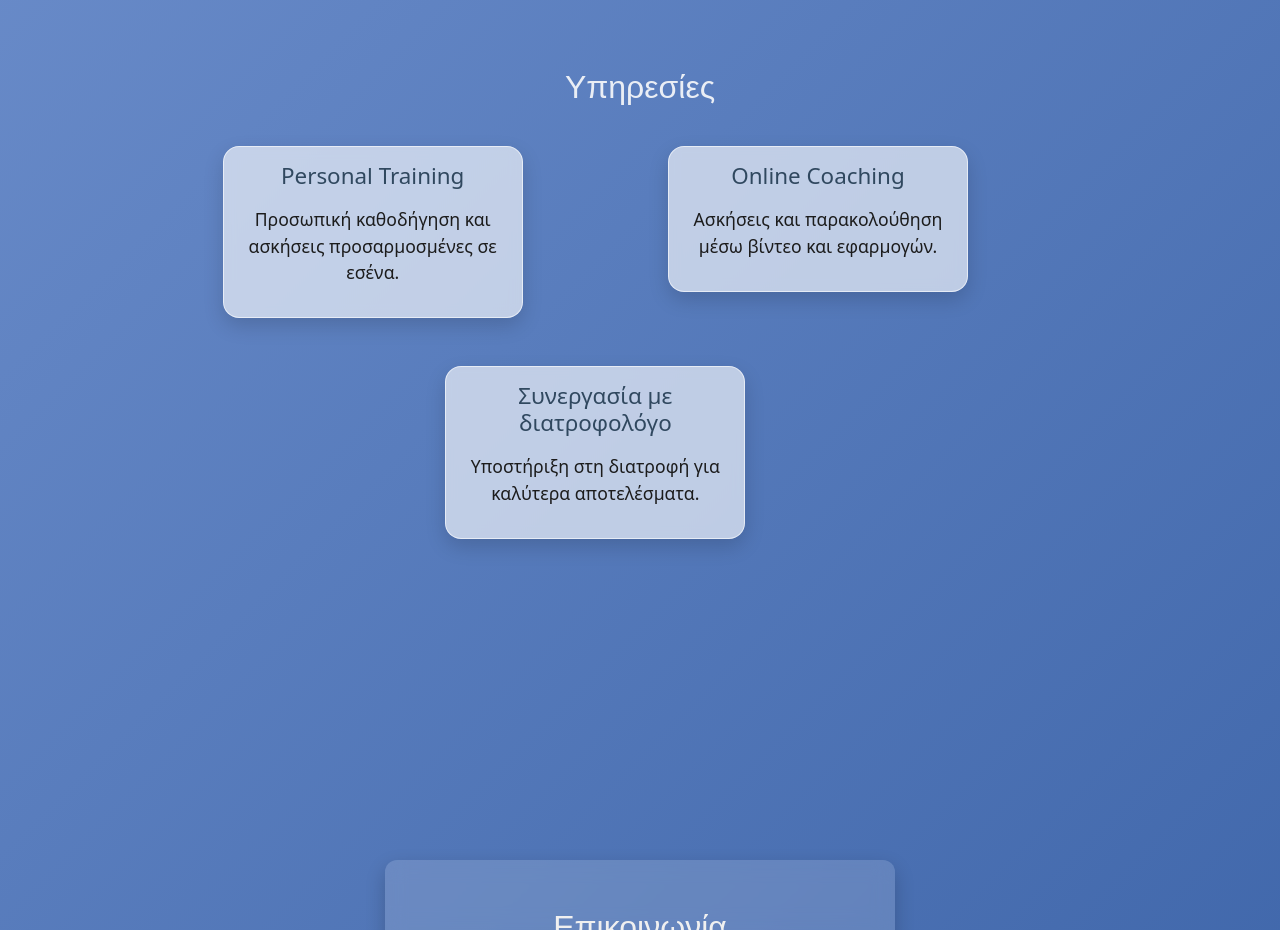
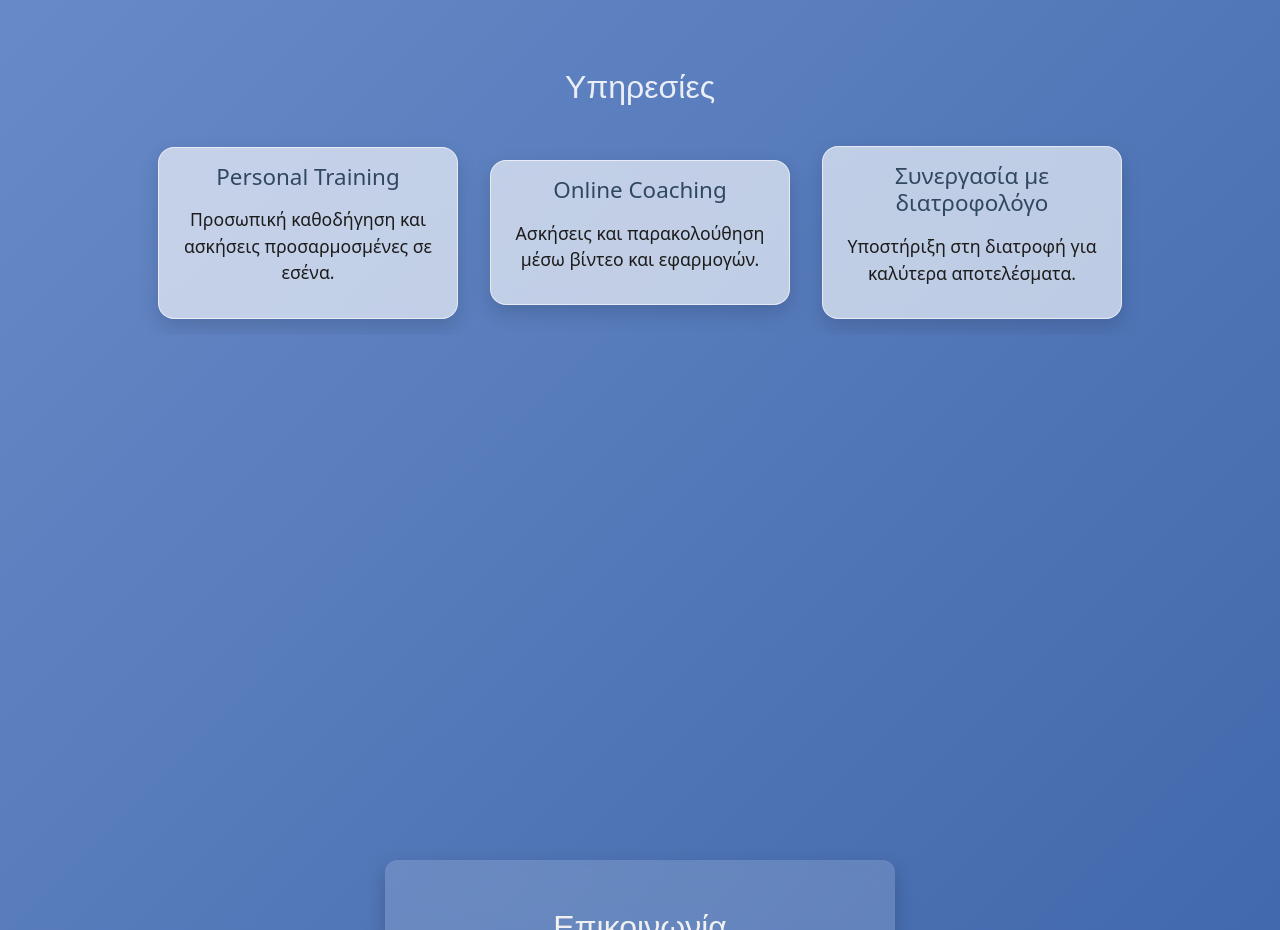
Before and after one commit to georgebetsios/personal-trainer-website, a React (Vite) app: page / in a window 1280 px wide. Shown: the part 2060-2990 px from the top of the page. Built offline with nearby package versions, Linux system fonts and the light colour scheme.

Commit message:
Fix services align

```diff
--- a/src/pages/Services.jsx
+++ b/src/pages/Services.jsx
@@ -39,13 +39,15 @@ export default function Services() {
   return (
     <div className="services-section-container">
       <h2 className="services-title text-center mb-4 mt-2">Υπηρεσίες</h2>
-      <div className="services-section row justify-content-center">
+      <div className="services-section">
         {services.map((service, i) => (
-          <div className="col-md-4 mb-3" key={i}>
-            <div className="service-card p-3" ref={el => cardsRef.current[i] = el}>
-              <h5>{service.title}</h5>
-              <p>{service.text}</p>
-            </div>
+          <div
+            className="service-card p-3"
+            key={i}
+            ref={el => cardsRef.current[i] = el}
+          >
+            <h5>{service.title}</h5>
+            <p>{service.text}</p>
           </div>
         ))}
       </div>
--- a/src/styles/Services.css
+++ b/src/styles/Services.css
@@ -3,6 +3,7 @@
     display: flex;
     flex-wrap: wrap;
     justify-content: center;
+    align-items: center;
     gap: 2rem;
     background-color: transparent;
     overflow: hidden;
```
Also changed, not shown: 3 other files (tests, documents, lock files or other folders).
